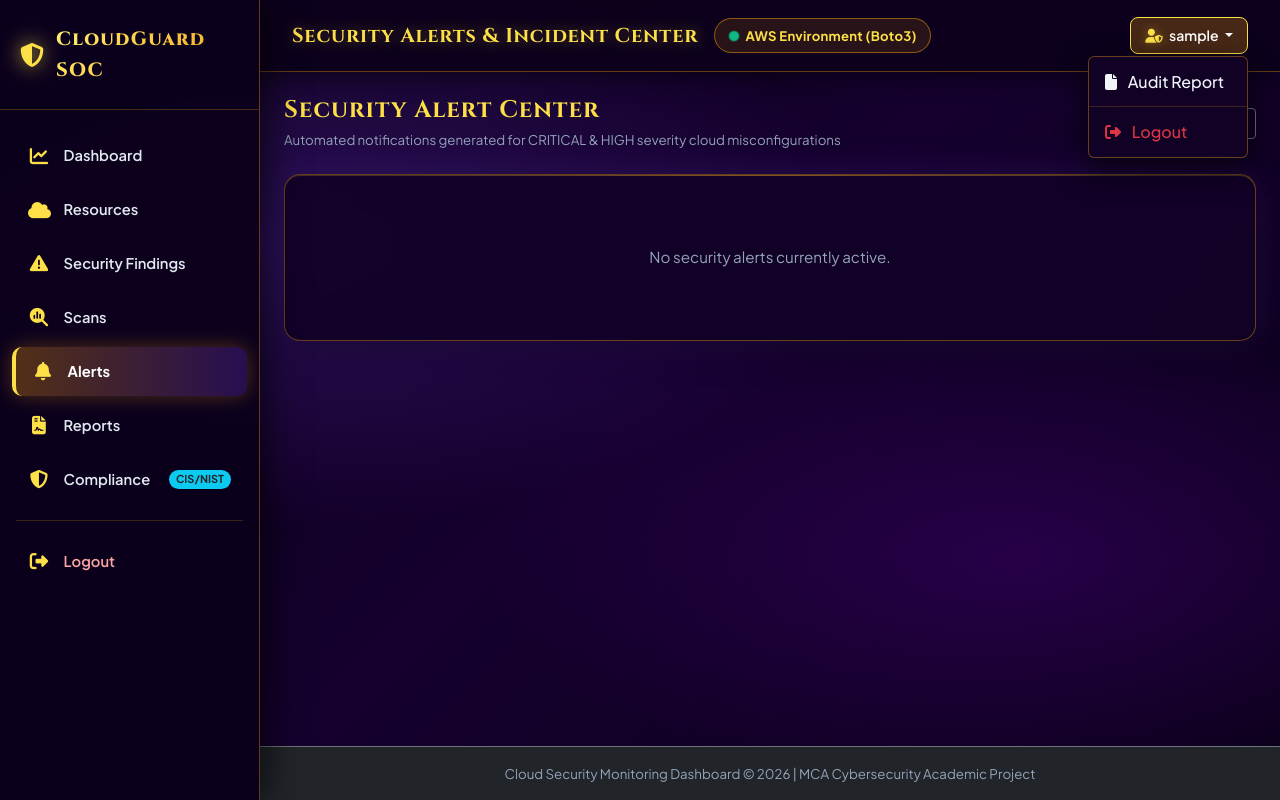
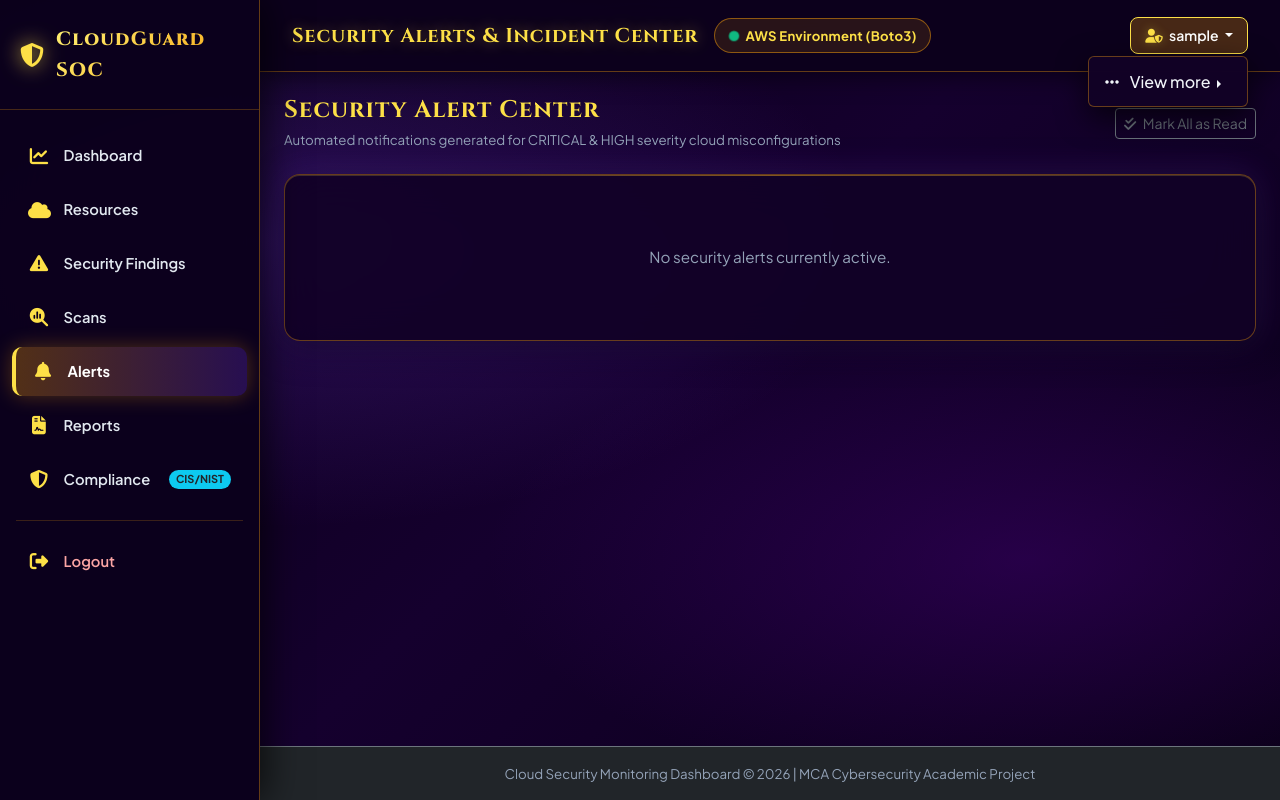
Before and after one commit to meesaladeepika79-arch/cloudguard-soc, a Flask app: page /alerts in a window 1280 px wide, after a click on "sample". Run offline with Flask 3, Linux system fonts and the light colour scheme; the visitor is signed in with stand-in values (Sample User, id 1); data that the repository does not hold is empty.

Commit message:
Add files via upload

```diff
--- a/templates/base.html
+++ b/templates/base.html
@@ -101,9 +101,16 @@
             <i class="fa-solid fa-user-shield me-1 royal-gold-text"></i> {{ session.get('username', 'Admin') }}
           </button>
           <ul class="dropdown-menu dropdown-menu-dark dropdown-menu-end royal-dropdown">
-            <li><a class="dropdown-item" href="{{ url_for('reports.index') }}"><i class="fa-solid fa-file me-2"></i> Audit Report</a></li>
-            <li><hr class="dropdown-divider royal-hr"></li>
-            <li><a class="dropdown-item text-danger" href="{{ url_for('auth.logout') }}"><i class="fa-solid fa-right-from-bracket me-2"></i> Logout</a></li>
+            <li class="dropend">
+              <a class="dropdown-item dropdown-toggle" href="#" data-bs-toggle="dropdown" aria-expanded="false">
+                <i class="fa-solid fa-ellipsis me-2"></i> View more
+              </a>
+              <ul class="dropdown-menu dropdown-menu-dark royal-dropdown">
+                <li><a class="dropdown-item" href="{{ url_for('reports.index') }}"><i class="fa-solid fa-file me-2"></i> Audit Report</a></li>
+                <li><hr class="dropdown-divider royal-hr"></li>
+                <li><a class="dropdown-item text-danger" href="{{ url_for('auth.logout') }}"><i class="fa-solid fa-right-from-bracket me-2"></i> Logout</a></li>
+              </ul>
+            </li>
           </ul>
         </div>
       </div>
```
